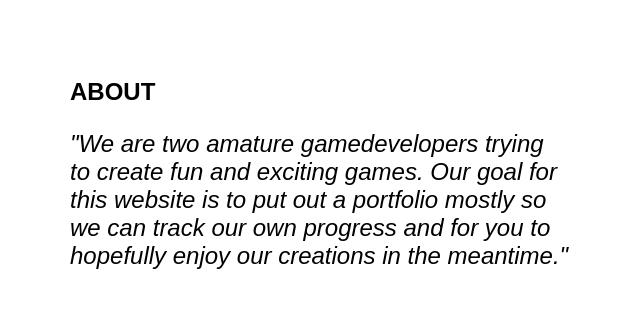
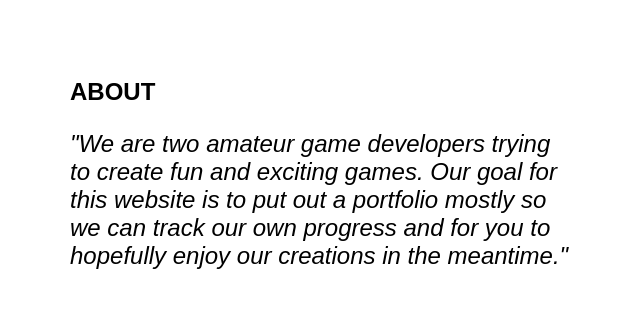
Before and after one commit to JimStarstream/loggerjogger, a plain HTML site: page index.html in a window 1280 px wide. Shown: the part 1720-2040 px from the top of the page, 15-655 px from the left. Drawn offline with Linux system fonts and the light colour scheme; a web font is replaced by a local one.

Commit message:
update about text

```diff
--- a/index.html
+++ b/index.html
@@ -52,7 +52,7 @@
                 <div class="box">
                     <div class="text text-box">
                         <h2>ABOUT</h2>
-                        <p>"We are two amature gamedevelopers trying to create fun and exciting games. Our goal for this website is to put out a portfolio mostly so we can track our own progress and for you to hopefully enjoy our creations in the meantime."</p>
+                        <p>"We are two amateur game developers trying to create fun and exciting games. Our goal for this website is to put out a portfolio mostly so we can track our own progress and for you to hopefully enjoy our creations in the meantime."</p>
                     </div>
                 </div>
                 <div class="box">
```
